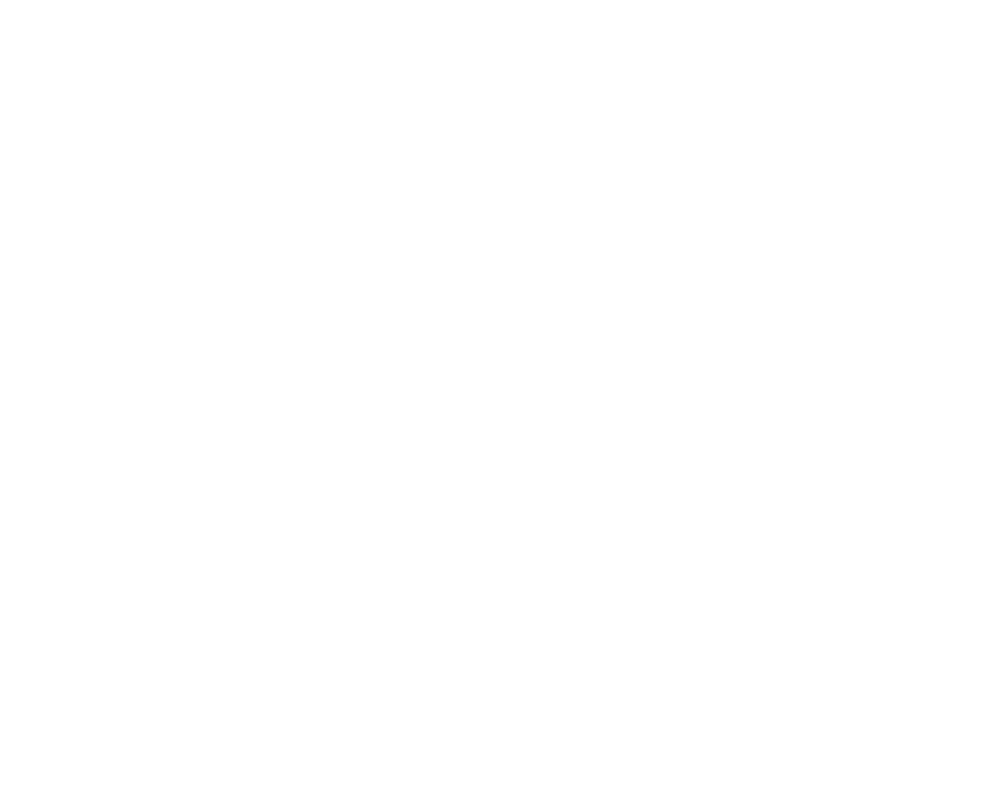
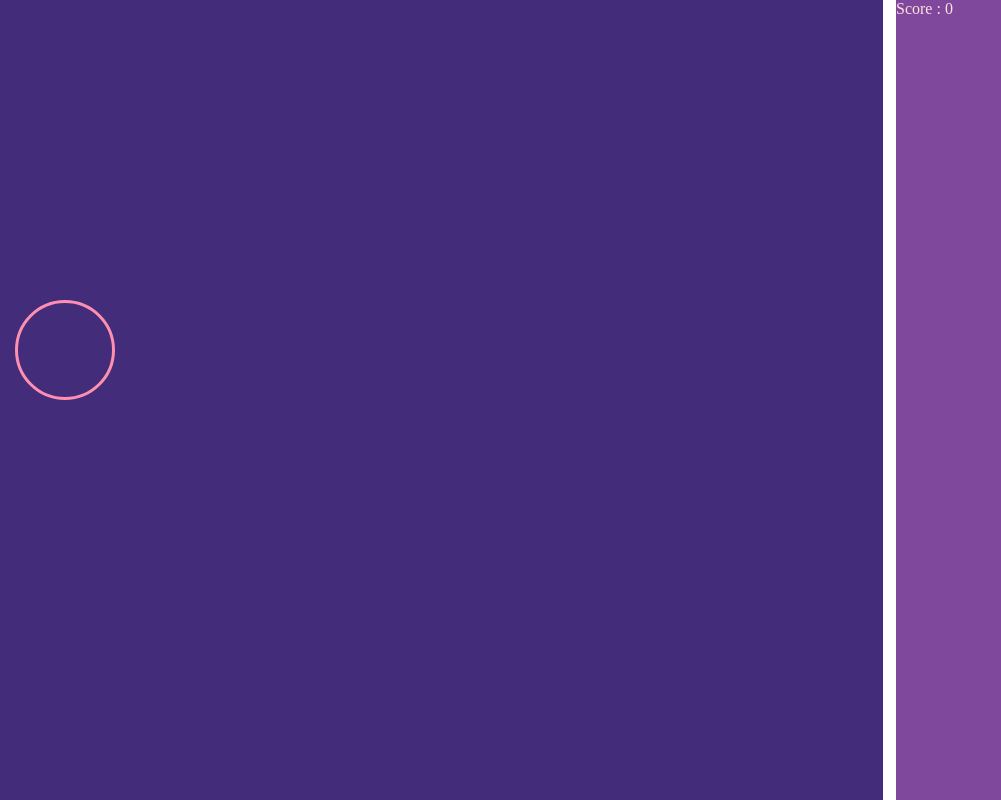
Before and after one commit to Gauravtripathii/tapping-game, a plain HTML site: page index.html in a window 1280 px wide. Shown: the whole page, without its empty margins (0-1001 px from the left). Drawn offline with Linux system fonts and the light colour scheme.

Commit message:
circle movement

```diff
--- a/index.html
+++ b/index.html
@@ -1,12 +1,27 @@
 <!DOCTYPE html>
 <html lang="en">
-<head>
-    <meta charset="UTF-8">
-    <meta http-equiv="X-UA-Compatible" content="IE=edge">
-    <meta name="viewport" content="width=device-width, initial-scale=1.0">
-    <title>Document</title>
-</head>
-<body>
+  <head>
+    <meta charset="UTF-8" />
+    <meta http-equiv="X-UA-Compatible" content="IE=edge" />
+    <meta name="viewport" content="width=device-width, initial-scale=1.0" />
+    <link rel="stylesheet" href="./style/main.css" />
+    <link rel="stylesheet" href="./style/gaming-area.css" />
+    <link rel="stylesheet" href="./style/details.css" />
+    <title>Tapping Game</title>
+  </head>
+  <body>
+    <div class="container">
+      <div class="gaming-area">
+        <div class="circle"></div>
+      </div>
+      <div class="details">
+        <div class="score">
+            Score : <span class="score-counter">0</span>
+        </div>
+      </div>
+    </div>
 
-</body>
+    <script src="./script/score-count.js"></script>
+    <script src="./script/circle-movement.js"></script>
+  </body>
 </html>
--- /dev/null
+++ b/script/circle-movement.js
@@ -0,0 +1,16 @@
+var circle = document.querySelector(".circle");
+
+console.log(Math.floor(Math.random() * 100));
+
+const movement_interval = setInterval(move, 500);
+
+function move() {
+  var right = Math.floor(Math.random() * 100);
+  var left = Math.floor(Math.random() * 100);
+  var circle_q = circle.style;
+  circle_q.right = `${right}%`;
+  circle_q.right = `${left}%`;
+  console.log(left, right);
+}
+
+setTimeout(() => clearInterval(movement_interval), 10000);
--- /dev/null
+++ b/script/score-count.js
@@ -0,0 +1,7 @@
+var circle = document.querySelector(".circle");
+var counter_var = document.querySelector(".score-counter");
+var counter = 0;
+
+circle.addEventListener("click", () => {
+    counter_var.innerHTML = ++counter;
+})
--- /dev/null
+++ b/style/details.css
@@ -0,0 +1,9 @@
+.container > .details {
+  background-color: var(--details-bg);
+  width: 30%;
+  height: 100%;
+}
+
+.details > .score {
+  color: var(--text-color-p);
+}
--- /dev/null
+++ b/style/gaming-area.css
@@ -0,0 +1,17 @@
+.container > .gaming-area {
+  background-color: var(--gaming-area-bg);
+  width: 69%;
+  height: 100%;
+  position: relative;
+}
+
+.circle {
+  position: absolute;
+  height: var(--circle-dim);
+  width: var(--circle-dim);
+  border-radius: 50%;
+  right: 50%;
+  bottom: 50%;
+  /* transform: translate(50%, 50%); */
+  border: 3px solid var(--circle-color);
+}
--- /dev/null
+++ b/style/main.css
@@ -0,0 +1,23 @@
+:root {
+    /* dimensions */
+    --circle-dim: 100px;
+
+    /* colors */
+    --gaming-area-bg: #432C7A;
+    --details-bg: #80489C;
+    --circle-color: #FF8FB1;
+    --text-color-p: #FCE2DB;
+}
+
+* {
+  margin: 0;
+  padding: 0;
+  box-sizing: border-box;
+}
+
+.container {
+  width: 100vw;
+  height: 100vh;
+  display: flex;
+  justify-content: space-between;
+}
```
Also changed, not shown: script/index.js (added).
